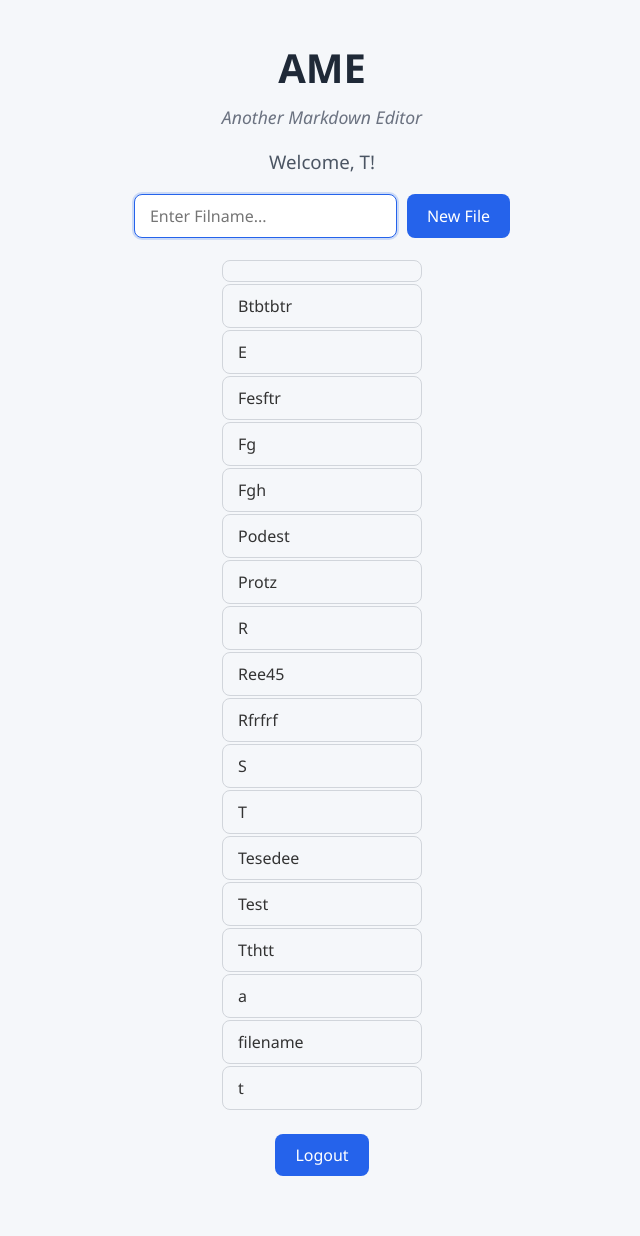
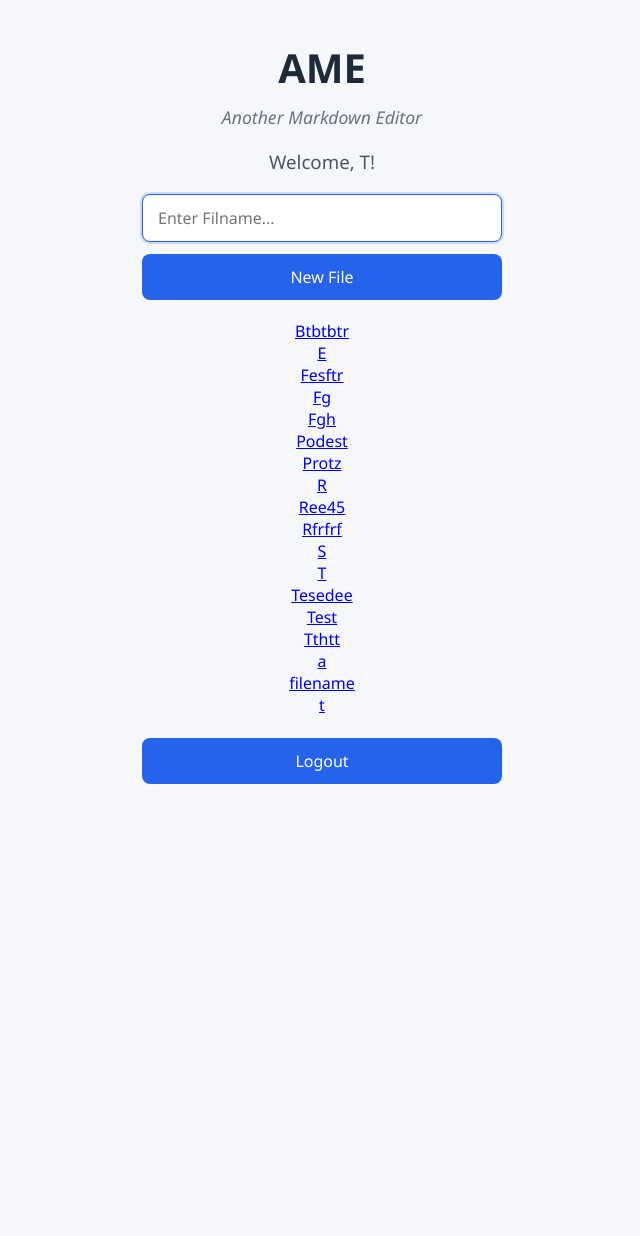
Before and after one commit to tangentecode/another-markdown-editor, a Flask app: page / in a window 1280 px wide. Shown: the whole page, without its empty margins (318-958 px from the left). After the commit the page ends 784 px from the top, so only its background shows below. Run offline with Flask 3, Linux system fonts and the light colour scheme; a user stored in the database is signed in; data comes from the database, SQL or seed files in the repository; both versions use the stored data as it was after the commit.

Commit message:
file tree

```diff
--- a/app.py
+++ b/app.py
@@ -1,5 +1,5 @@
-from flask import Flask, render_template, redirect, request, session
-from helper import login_required, to_html
+from flask import Flask, render_template, redirect, request, session, url_for
+from helper import login_required, to_html, test_html
 from database import init_tables, register_user, login_user, append_line, fetch_content, fetch_files
 
 app = Flask(__name__)
@@ -12,13 +12,17 @@ with app.app_context():
 @login_required
 def index():
     username: str = session.get("username")
+
     if request.method == "POST":
         submittet_form: str = request.form.get("form_name")
+
         if submittet_form == "logout":
             return redirect("/logout")
+
         elif submittet_form == "new_file":
-            session["filename"] = request.form.get("filename")
-            return redirect("/editor")
+            filename = request.form.get("filename")
+            return redirect(url_for("editor", filename=filename))
+
     files: tuple[str] = fetch_files(username)
     return render_template("index.html", username=username, files=files)
 
@@ -26,8 +30,8 @@ def index():
 def login():
     msg = ""
     if request.method == "POST":
-        username = request.form.get("username")
-        password = request.form.get("password")
+        username: str = request.form.get("username")
+        password: str = request.form.get("password")
 
         if login_user(username, password):
             session["username"] = username
@@ -40,8 +44,8 @@ def login():
 def register():
     msg = ""
     if request.method == "POST":
-        username = request.form.get("username", "").strip()
-        password = request.form.get("password", "").strip()
+        username: str = request.form.get("username", "").strip()
+        password: str = request.form.get("password", "").strip()
         if not username:
             msg = "Username is required"
         elif not password:
@@ -55,18 +59,18 @@ def register():
 
     return render_template("register.html", msg=msg)
 
-@app.route("/editor", methods=["GET", "POST"])
+@app.route("/editor/<filename>", methods=["GET", "POST"])
 @login_required
-def editor():
-    filename: str = session.get("filename")
+def editor(filename: str):
     username: str = session.get("username")
+
     if request.method == "POST":
         line = request.form.get("line")
         if line:
-            line += "\n"
-            append_line(filename, line, username)
+            append_line(filename, line + "\n", username)
+
     md_content = fetch_content(filename, username)
-    html_content = to_html(md_content)
+    html_content = test_html(md_content)
     return render_template("editor.html", filename=filename, content=html_content)
 
 @app.route("/logout")
--- a/helper.py
+++ b/helper.py
@@ -36,3 +36,8 @@ def to_html(md: str) -> str:
     html = markdown.markdown(md)
     html.replace("\n","<br>")
     return html
+
+import markdown2
+
+def test_html(md_content):
+    return markdown2.markdown(md_content, extras=["break-on-newline"])
--- a/static/style.css
+++ b/static/style.css
@@ -33,40 +33,37 @@ p {
     font-size: 1.1rem;
 }
 
+/* FORM LAYOUT */
 form {
     display: flex;
-    flex-wrap: wrap;
-    gap: 10px;
+    flex-direction: column;
+    gap: 12px;
     margin-bottom: 20px;
+    width: 100%;
+		max-width: 360px;
 }
 
-input[type="text"], td {
-    padding: 10px 15px;
+/* INPUT FIELDS */
+input[type="text"],
+input[type="password"] {
+    padding: 12px 15px;
     border: 1px solid #d1d5db;
     border-radius: 8px;
     font-size: 1rem;
-    flex: 1;
-    min-width: 200px;
+    width: 100%;
     transition: all 0.2s ease;
 }
 
-input[type="password"] {
-    padding: 10px 15px;
-    border: 1px solid #d1d5db;
-    border-radius: 8px;
-    font-size: 1rem;
-    flex: 1;
-    min-width: 200px;
-    transition: all 0.2s ease;
-}
-input[type="text"]:focus {
+input[type="text"]:focus,
+input[type="password"]:focus {
     outline: none;
     border-color: #2563eb;
     box-shadow: 0 0 0 2px rgba(37, 99, 235, 0.2);
 }
 
+/* BUTTON */
 button {
-    padding: 10px 20px;
+    padding: 12px 20px;
     background: #2563eb;
     color: white;
     border: none;
@@ -74,6 +71,7 @@ button {
     cursor: pointer;
     transition: all 0.2s ease;
     font-size: 1rem;
+    width: 100%;
 }
 
 button:hover {
@@ -81,6 +79,10 @@ button:hover {
     transform: translateY(-1px);
 }
 
+.files {
+
+}
+/* CARD / CONTAINER */
 div {
     background: #ffffff;
     padding: 20px;
@@ -91,8 +93,9 @@ div {
     margin-bottom: 20px;
 }
 
+/* MOBILE FRIENDLY */
 @media (max-width: 600px) {
-    form {
-        flex-direction: column;
+    body {
+        padding: 20px 10px;
     }
 }
--- a/templates/index.html
+++ b/templates/index.html
@@ -15,9 +15,7 @@ Index
 </form>
 <table>
 {% for file in files %}
-    <tr>
-        <td>{{ file }}</td>
-    </tr>
+<a class="files" href="/editor/{{ file }}">{{ file }}</a>
 {% endfor %}
 </table>
 <br>
--- a/templates/login.html
+++ b/templates/login.html
@@ -12,7 +12,6 @@ Login
     <input type="text" name="username" autofocus autocomplete="off" placeholder="Username">
     <input type="password" name="password" autocomplete="off" placeholder="Password">
     <button type="submit" name="login">Login</button>
-    <br>
     <a href="/register">Register</a>
     <p>{{ msg }}</p>
 </form>
```
Also changed, not shown: templates/editor.html (+15 -4 lines), database.db.
